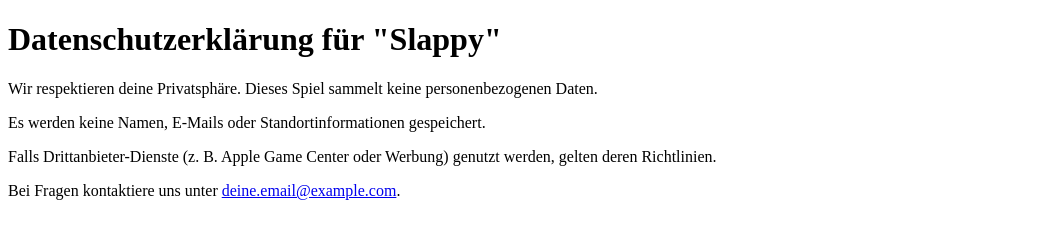
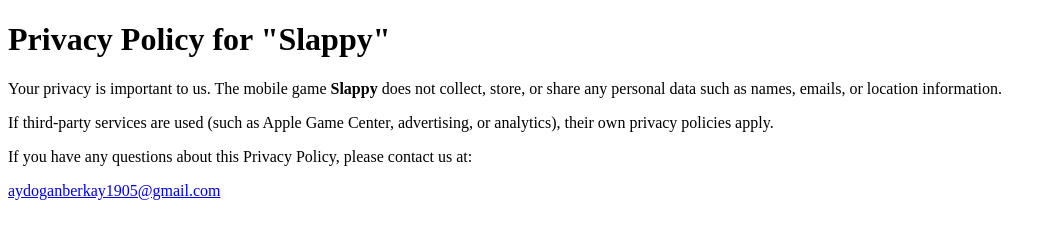
Before and after one commit to slappy-game/slappy, a plain HTML site: page privacy.html in a window 1280 px wide. Shown: the whole page, without its empty margins (0-1056 px from the left). Drawn offline with Linux system fonts and the light colour scheme.

Commit message:
Update privacy.html

```diff
--- a/privacy.html
+++ b/privacy.html
@@ -1,14 +1,14 @@
 <!DOCTYPE html>
-<html lang="de">
+<html lang="en">
 <head>
   <meta charset="UTF-8">
-  <title>Datenschutz – Slappy</title>
+  <title>Privacy Policy – Slappy</title>
 </head>
 <body>
-  <h1>Datenschutzerklärung für "Slappy"</h1>
-  <p>Wir respektieren deine Privatsphäre. Dieses Spiel sammelt keine personenbezogenen Daten.</p>
-  <p>Es werden keine Namen, E-Mails oder Standortinformationen gespeichert.</p>
-  <p>Falls Drittanbieter-Dienste (z. B. Apple Game Center oder Werbung) genutzt werden, gelten deren Richtlinien.</p>
-  <p>Bei Fragen kontaktiere uns unter <a href="mailto:deine.email@example.com">deine.email@example.com</a>.</p>
+  <h1>Privacy Policy for "Slappy"</h1>
+  <p>Your privacy is important to us. The mobile game <strong>Slappy</strong> does not collect, store, or share any personal data such as names, emails, or location information.</p>
+  <p>If third-party services are used (such as Apple Game Center, advertising, or analytics), their own privacy policies apply.</p>
+  <p>If you have any questions about this Privacy Policy, please contact us at:</p>
+  <p><a href="mailto:YOUR-EMAIL@example.com">aydoganberkay1905@gmail.com</a></p>
 </body>
 </html>
```
